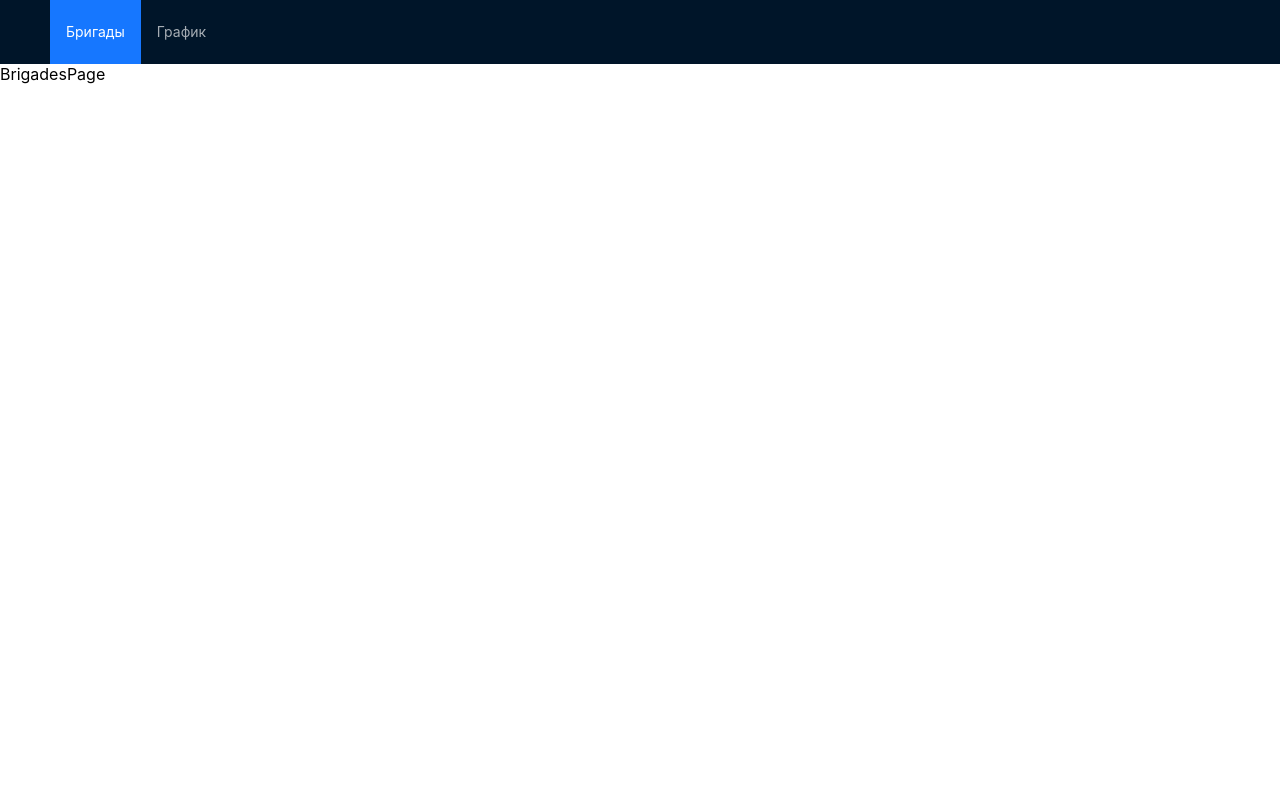
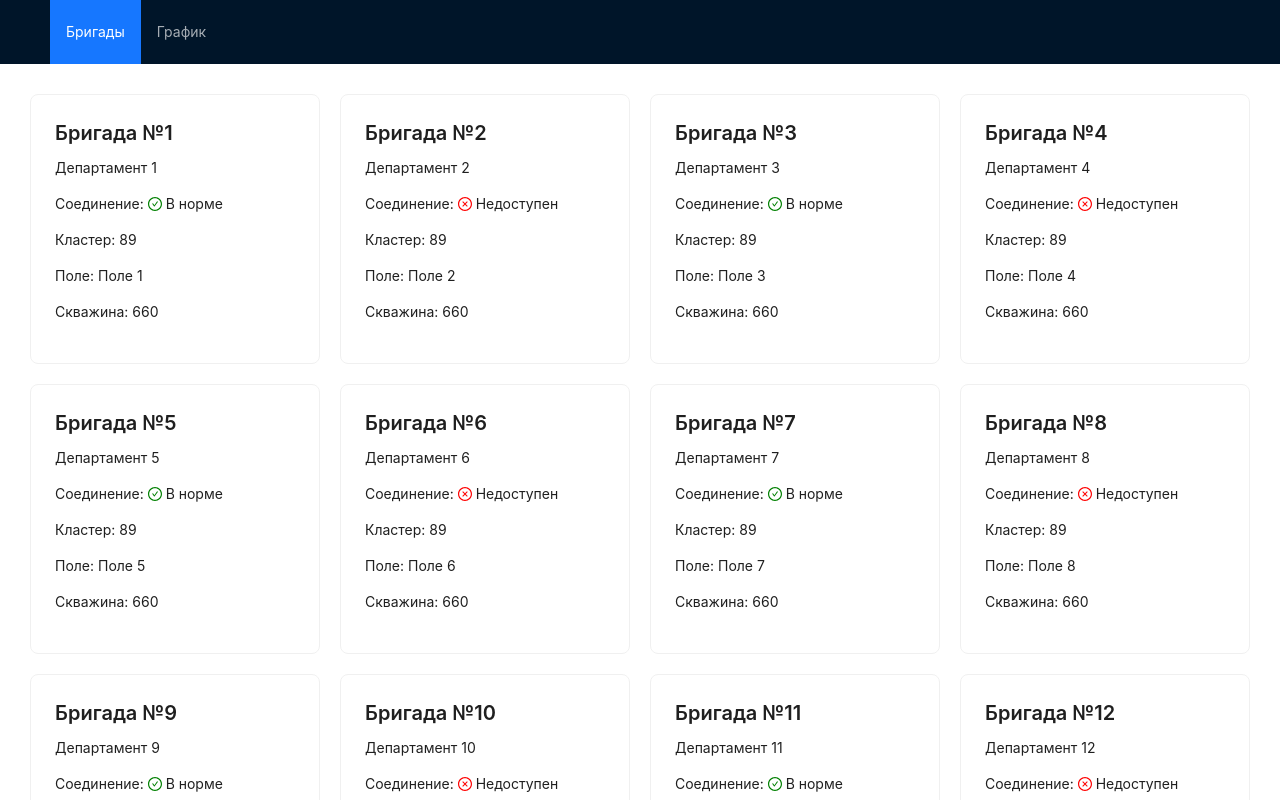
Before and after one commit to orlovaska/TestTask-IveLabs, a React (Create React App) app: page /brigades in a window 1280 px wide. Built offline with nearby package versions, Linux system fonts and the light colour scheme.

Commit message:
Написал карточку бригады и список, используя мок данные

```diff
--- a/package.json
+++ b/package.json
@@ -10,6 +10,7 @@
     "@types/node": "^16.18.96",
     "@types/react": "^18.2.79",
     "@types/react-dom": "^18.2.25",
+    "@types/react-virtualized": "^9.21.30",
     "antd": "^5.16.4",
     "highcharts": "^11.4.1",
     "highcharts-react-official": "^3.2.1",
@@ -17,6 +18,7 @@
     "react-dom": "^18.2.0",
     "react-router-dom": "^6.23.0",
     "react-scripts": "5.0.1",
+    "react-virtualized": "^9.22.5",
     "typescript": "^4.9.5",
     "web-vitals": "^2.1.4"
   },
--- /dev/null
+++ b/src/components/Brigades/BragadesList.tsx
@@ -0,0 +1,92 @@
+import React from "react";
+import { AutoSizer, List, ListRowProps } from "react-virtualized";
+import "react-virtualized/styles.css"; // импортируем стили
+import BrigadeCard from "./BrigadeCard";
+
+interface Brigade {
+    brigadeName: string;
+    departmentName: string;
+    connectionState: string;
+    cluster: number;
+    field: string;
+    well: number;
+}
+
+interface Size {
+    width: number;
+    height: number;
+}
+
+// Моковые данные для списка бригад
+const mockBrigades: Brigade[] = Array(100)
+    .fill(null)
+    .map((_, index) => ({
+        brigadeName: `Бригада №${index + 1}`,
+        departmentName: `Департамент ${index + 1}`,
+        connectionState: index % 2 === 0 ? "В норме" : "Недоступен",
+        cluster: 89,
+        field: `Поле ${index + 1}`,
+        well: 660,
+    }));
+
+const cardWidth = 300;
+
+const BrigadesList: React.FC = () => {
+    const rowRenderer = (
+        { key, index, isScrolling, isVisible, style }: ListRowProps,
+        listWidth: number
+    ): JSX.Element => {
+        const cardsPerRow = Math.floor(listWidth / cardWidth) || 1;
+        const brigades = mockBrigades.slice(
+            index * cardsPerRow,
+            (index + 1) * cardsPerRow
+        );
+
+        return (
+            <div
+                key={key}
+                style={{
+                    ...style,
+                    display: "flex",
+                    flexWrap: "wrap",
+                    justifyContent: "space-between",
+                }}
+                className="row"
+            >
+                {brigades.map((brigade, idx) => (
+                    <div key={`${key}_${idx}`} style={{ flex: "1" }}>
+                        <BrigadeCard
+                            brigadeName={brigade.brigadeName}
+                            departmentName={brigade.departmentName}
+                            connectionState={brigade.connectionState}
+                            cluster={brigade.cluster}
+                            field={brigade.field}
+                            well={brigade.well}
+                        />
+                    </div>
+                ))}
+            </div>
+        );
+    };
+
+    return (
+        <AutoSizer>
+            {({ width, height }: Size) => (
+                <List
+                    style={{ padding: "20px" }}
+                    width={width}
+                    height={height - 64}
+                    rowCount={Math.ceil(
+                        mockBrigades.length /
+                            Math.max(1, Math.floor(width / cardWidth))
+                    )}
+                    rowHeight={270 + 20}
+                    rowRenderer={(listProps) => rowRenderer(listProps, width)}
+                    overscanRowCount={3}
+                />
+            )}
+        </AutoSizer>
+    );
+};
+
+export default BrigadesList;
--- /dev/null
+++ b/src/components/Brigades/BrigadeCard.tsx
@@ -0,0 +1,105 @@
+// import React from "react";
+// import { Card } from "antd";
+
+// interface BrigadeData {
+//     brigadeName: string;
+//     departmentName: string;
+//     connectionState: string;
+//     cluster: number;
+//     field: string;
+//     well: number;
+// }
+
+// const BrigadeCard: React.FC<BrigadeData> = ({
+//     brigadeName,
+//     departmentName,
+//     connectionState,
+//     cluster,
+//     field,
+//     well,
+// }) => {
+//     return (
+//         <Card
+//             style={{
+//                 width: "100%",
+//                 minWidth: "200px",
+//                 height: "260px"
+//             }}
+//         >
+//             <Card.Meta
+//                 title={brigadeName}
+//                 description={
+//                     <>
+//                         <p>{departmentName}</p>
+//                         <p>{`Соединение: ${connectionState}`}</p>
+//                         <p>{`Кластер: ${cluster}`}</p>
+//                         <p>{`Поле: ${field}`}</p>
+//                         <p>{`Скважина: ${well}`}</p>
+//                     </>
+//                 }
+//             />
+//         </Card>
+//     );
+// };
+
+// export default BrigadeCard;
+
+import React from "react";
+import { Card, Typography } from "antd";
+import { CheckCircleOutlined, CloseCircleOutlined } from "@ant-design/icons";
+
+const { Title, Paragraph } = Typography;
+
+interface BrigadeData {
+    brigadeName: string;
+    departmentName: string;
+    connectionState: string;
+    cluster: number;
+    field: string;
+    well: number;
+}
+
+const BrigadeCard: React.FC<BrigadeData> = ({
+    brigadeName,
+    departmentName,
+    connectionState,
+    cluster,
+    field,
+    well,
+}) => {
+    const connectionStatusIcon =
+        connectionState === "В норме" ? (
+            <CheckCircleOutlined style={{ color: "green" }} />
+        ) : (
+            <CloseCircleOutlined style={{ color: "red" }} />
+        );
+
+    return (
+        <div style={{ padding: "10px" }}>
+            <Card
+                style={{
+                    width: "100%",
+                    minWidth: "200px",
+                    height: "270px",
+                    borderRadius: "8px",
+                    overflow: "hidden",
+                    transition: "box-shadow 0.3s",
+                }}
+                hoverable
+            >
+                <Title level={4} style={{ marginTop: 0 }}>
+                    {brigadeName}
+                </Title>
+                <Paragraph>{departmentName}</Paragraph>
+                <Paragraph>
+                    Соединение: {connectionStatusIcon} {connectionState}
+                </Paragraph>
+                <Paragraph>Кластер: {cluster}</Paragraph>
+                <Paragraph>Поле: {field}</Paragraph>
+                <Paragraph>Скважина: {well}</Paragraph>
+            </Card>
+        </div>
+    );
+};
+
+export default BrigadeCard;
--- a/src/components/pages/BrigadesPage.tsx
+++ b/src/components/pages/BrigadesPage.tsx
@@ -1,6 +1,7 @@
 import React from "react";
 import { BRIGADES_ROUTE } from "../../routing/routesConsts";
 import Navbar from "../Navbar";
+import BrigadesList from "../Brigades/BragadesList";
 
 const BrigadesPage: React.FC = () => {
     return (
@@ -11,7 +12,7 @@ const BrigadesPage: React.FC = () => {
             }}
         >
             <Navbar activeKey={BRIGADES_ROUTE} />
-            BrigadesPage
+            <BrigadesList/>
         </div>
     );
 };
--- a/src/routing/router.tsx
+++ b/src/routing/router.tsx
@@ -6,7 +6,7 @@ import { BRIGADES_ROUTE, GRAPH_ROUTE } from "./routesConsts";
 export const router = createBrowserRouter([
     {
         path: "/",
-        element: <Navigate to={GRAPH_ROUTE} replace />,
+        element: <Navigate to={BRIGADES_ROUTE} replace />,
     },
     {
         path: BRIGADES_ROUTE,
```
Also changed, not shown: 1 other file (tests, documents, lock files or other folders).
